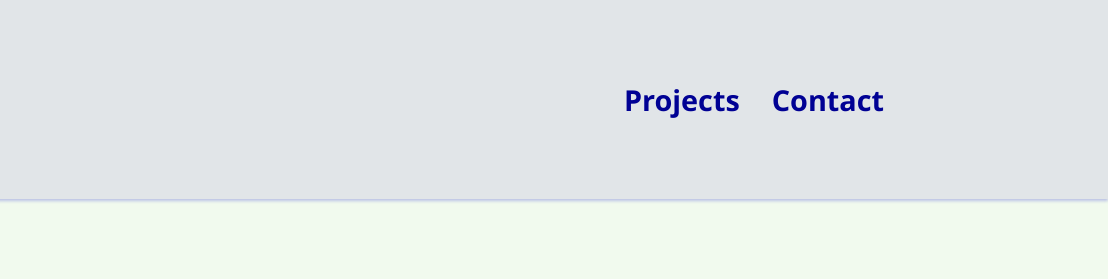
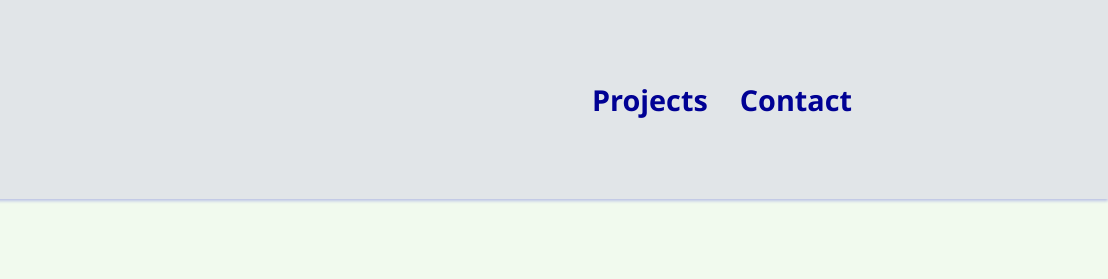
Before and after one commit to gusyamamoto/landing_page, a plain HTML site: page index.html in a window 1280 px wide. Shown: the top 279 px of the page, 172-1280 px from the left. Drawn offline with Linux system fonts and the light colour scheme.

Commit message:
Responsive nav fixed

```diff
--- a/styles/style.css
+++ b/styles/style.css
@@ -139,7 +139,7 @@ footer p {
 /* RESPONSIVE NAV */
 
 nav ul {
-    margin-right: 10rem;
+    margin-right: 12rem;
     font-size: 1.8rem;
 }
 
```
